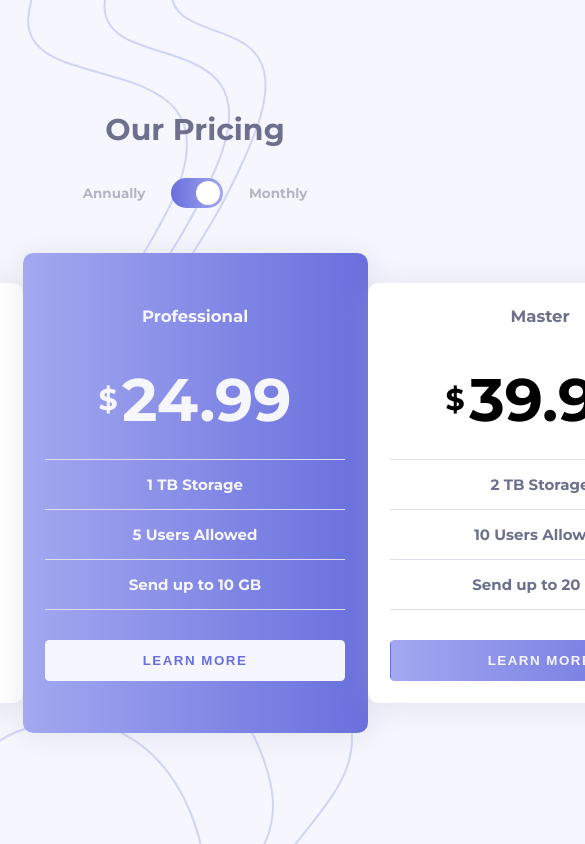
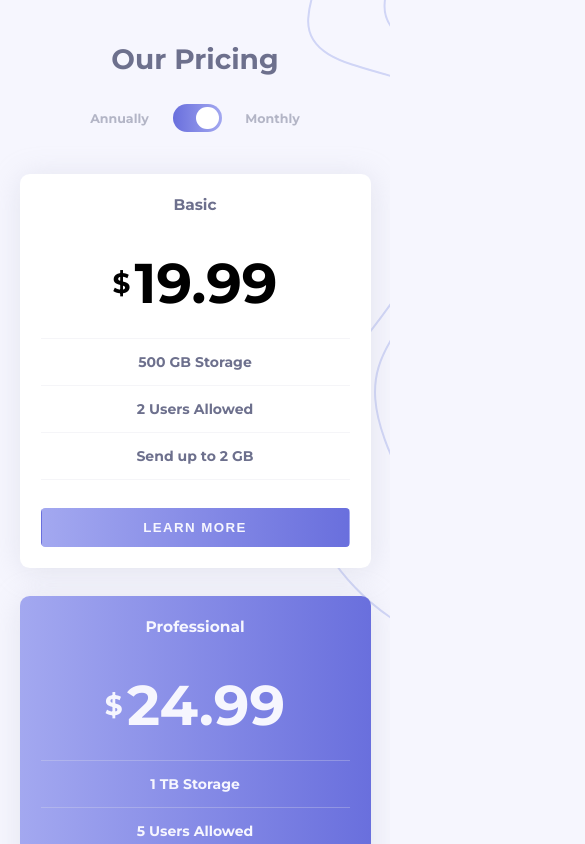
Before and after one commit to CrystalNyein/frontend-mentor-toggle-pricing-component, a React (Create React App) app: page / in a window 390 px wide. Shown: the top 844 px of the page, 585 px wide, since content can reach past the window. Built offline with nearby package versions, Linux system fonts and the light colour scheme.

Commit message:
Mobile design done

```diff
--- a/src/App.css
+++ b/src/App.css
@@ -3,6 +3,7 @@
   place-content: center;
   min-height: 100vh;
   position: relative;
+  overflow-x: hidden;
 }
 h1 {
   text-align: center;
@@ -25,3 +26,15 @@ h1 {
   left: 0;
   z-index: -1;
 }
+@media only screen and (max-width: 879px) {
+  h1 {
+    margin-top: 3rem;
+  }
+  .pricing-component {
+    flex-direction: column;
+    gap: 2rem;
+  }
+  .top-background {
+    right: -20rem;
+  }
+}
--- a/src/components/PricingCard.css
+++ b/src/components/PricingCard.css
@@ -36,7 +36,7 @@
 .PricingCard hr {
   border: transparent;
   height: 1px;
-  background-color: hsl(240, 17%, 89%);
+  background-color: hsla(240, 17%, 89%, 0.3);
 }
 .PricingCard p {
   text-align: center;
@@ -71,3 +71,17 @@
   border-color: hsl(240, 78%, 98%);
   color: hsl(240, 78%, 98%);
 }
+@media only screen and (max-width: 879px) {
+  .PricingCard {
+    width: 25rem;
+    max-width: calc(90vw - 3rem);
+  }
+  .PricingCard.recommend {
+    min-height: 25rem;
+  }
+}
+@media only screen and (min-width: 880px) and (max-width: 1080px) {
+  .PricingCard {
+    width: 17rem;
+  }
+}
--- a/src/index.css
+++ b/src/index.css
@@ -29,3 +29,8 @@ code {
   font-family: source-code-pro, Menlo, Monaco, Consolas, "Courier New",
     monospace;
 }
+@media only screen and (max-width: 1080px) {
+  html {
+    font-size: 14px;
+  }
+}
```
